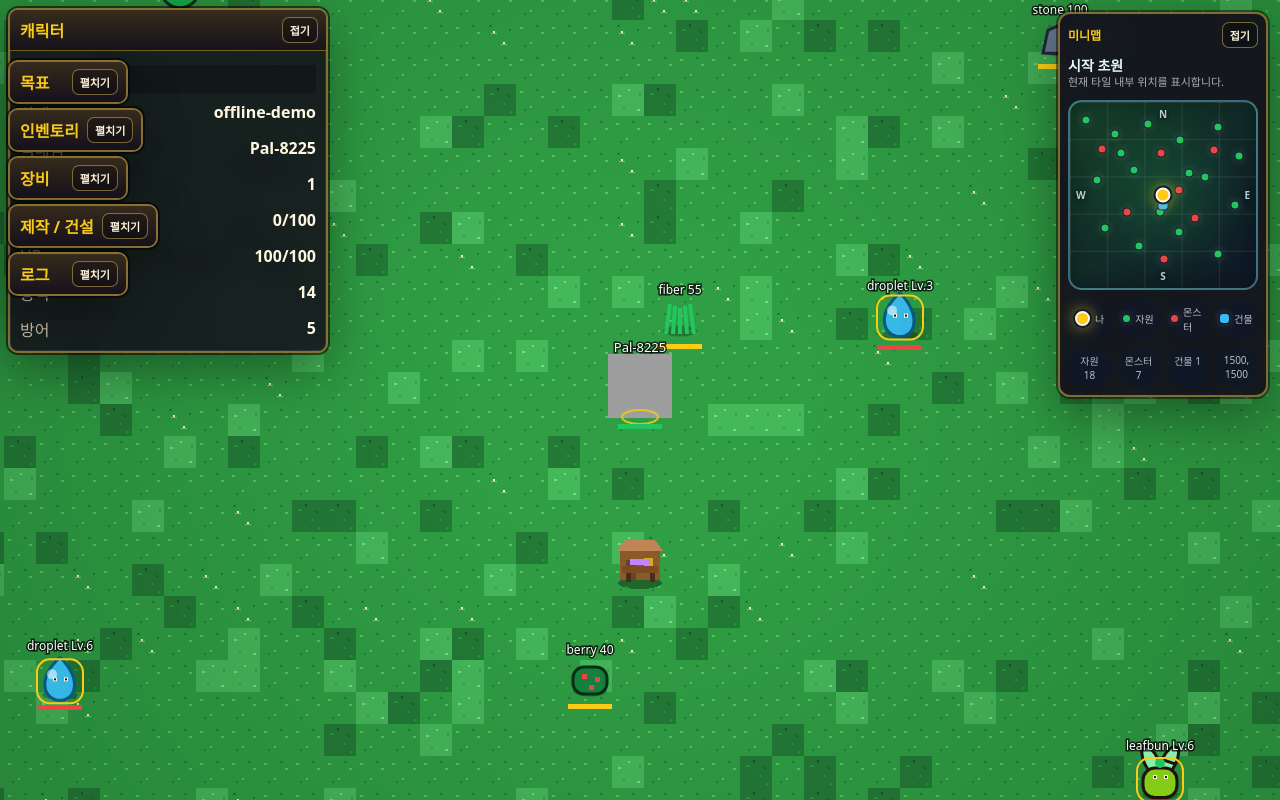
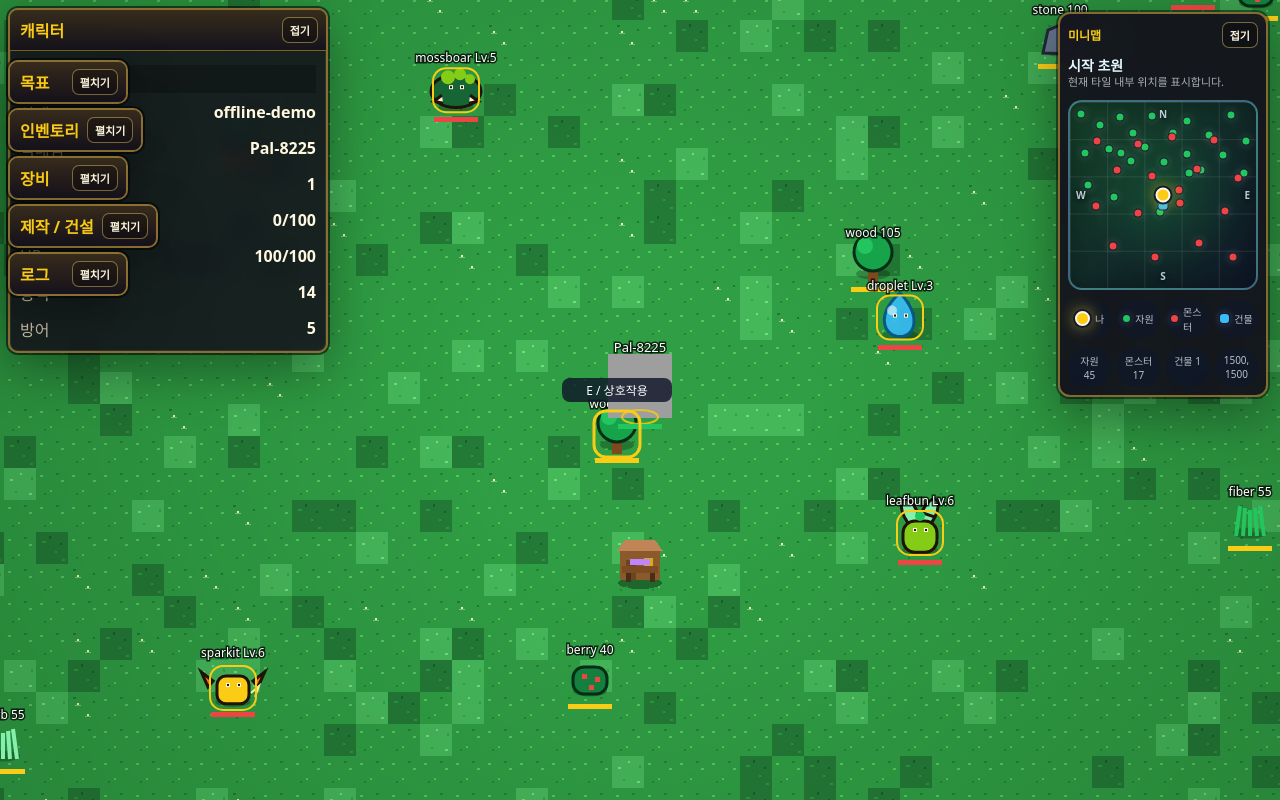
Before and after one commit to winzfs/palpalworld, a Next.js app in the folder apps/web/: page / in a window 1280 px wide. Built offline with nearby package versions, Linux system fonts and the light colour scheme.

Commit message:
Greatly increase tile spawn density

```diff
--- a/apps/web/src/features/game/demoWorldSpawns.ts
+++ b/apps/web/src/features/game/demoWorldSpawns.ts
@@ -5,43 +5,95 @@ import { DEFAULT_PLAYER_TILE, getEntityTileById, type MapTileRef } from "../../.
 const demoPlayerId = "demo-player";
 const regionIds = ["starter_meadow", "stone_hills"] as const;
 const tileSize = 3;
+const resourcesPerTile = 42;
+const creaturesPerTile = 16;
 
 const resourceTypesByRegion: Record<string, string[]> = {
-  starter_meadow: ["wood", "wood", "fiber", "stone", "berry", "herb", "wood", "fiber", "stone", "berry"],
-  stone_hills: ["stone", "ore", "coal", "stone", "ore", "stone", "coal", "ore", "stone", "ore"],
+  starter_meadow: [
+    "wood", "wood", "wood", "fiber", "fiber", "stone", "berry", "berry", "herb", "wood", "fiber", "stone",
+  ],
+  stone_hills: [
+    "stone", "stone", "stone", "ore", "ore", "ore", "coal", "coal", "stone", "ore", "stone", "coal",
+  ],
 };
 
 const creatureTypesByRegion: Record<string, string[]> = {
-  starter_meadow: ["leafbun", "droplet", "sparkit", "leafbun", "droplet"],
-  stone_hills: ["rockturtle", "moleminer", "sparkit", "rockturtle", "moleminer"],
+  starter_meadow: ["leafbun", "leafbun", "droplet", "sparkit", "leafbun", "droplet", "sparkit", "mossboar"],
+  stone_hills: ["rockturtle", "rockturtle", "moleminer", "sparkit", "rockturtle", "moleminer", "moleminer", "sparkit"],
 };
 
 const resourcePositions = [
-  { x: 260, y: 300 },
-  { x: 720, y: 520 },
-  { x: 1250, y: 360 },
-  { x: 1780, y: 620 },
-  { x: 2380, y: 410 },
-  { x: 2720, y: 880 },
-  { x: 430, y: 1260 },
-  { x: 1040, y: 1100 },
-  { x: 1540, y: 1420 },
-  { x: 2180, y: 1220 },
-  { x: 2660, y: 1660 },
-  { x: 560, y: 2040 },
-  { x: 1120, y: 2320 },
-  { x: 1760, y: 2100 },
-  { x: 2380, y: 2460 },
+  { x: 210, y: 250 },
+  { x: 470, y: 390 },
+  { x: 760, y: 230 },
+  { x: 1050, y: 460 },
+  { x: 1320, y: 280 },
+  { x: 1630, y: 520 },
+  { x: 1940, y: 300 },
+  { x: 2260, y: 500 },
+  { x: 2580, y: 270 },
+  { x: 2820, y: 660 },
+  { x: 270, y: 820 },
+  { x: 620, y: 740 },
+  { x: 940, y: 900 },
+  { x: 1240, y: 760 },
+  { x: 1520, y: 980 },
+  { x: 1840, y: 820 },
+  { x: 2160, y: 1040 },
+  { x: 2480, y: 900 },
+  { x: 2780, y: 1160 },
+  { x: 350, y: 1320 },
+  { x: 720, y: 1480 },
+  { x: 1080, y: 1280 },
+  { x: 1420, y: 1550 },
+  { x: 1760, y: 1350 },
+  { x: 2100, y: 1580 },
+  { x: 2460, y: 1420 },
+  { x: 2800, y: 1740 },
+  { x: 260, y: 1960 },
+  { x: 570, y: 2140 },
+  { x: 910, y: 1900 },
+  { x: 1260, y: 2220 },
+  { x: 1600, y: 2020 },
+  { x: 1940, y: 2300 },
+  { x: 2280, y: 2100 },
+  { x: 2620, y: 2380 },
+  { x: 360, y: 2660 },
+  { x: 740, y: 2520 },
+  { x: 1110, y: 2760 },
+  { x: 1480, y: 2580 },
+  { x: 1860, y: 2760 },
+  { x: 2240, y: 2580 },
+  { x: 2680, y: 2740 },
 ] as const;
 
 const creaturePositions = [
-  { x: 520, y: 760 },
-  { x: 1460, y: 820 },
-  { x: 2320, y: 780 },
-  { x: 920, y: 1780 },
-  { x: 2020, y: 1880 },
-  { x: 1520, y: 2540 },
+  { x: 430, y: 610 },
+  { x: 1040, y: 620 },
+  { x: 1680, y: 600 },
+  { x: 2320, y: 620 },
+  { x: 720, y: 1080 },
+  { x: 1360, y: 1140 },
+  { x: 2060, y: 1120 },
+  { x: 2680, y: 1240 },
+  { x: 470, y: 1660 },
+  { x: 1110, y: 1740 },
+  { x: 1760, y: 1680 },
+  { x: 2440, y: 1780 },
+  { x: 720, y: 2320 },
+  { x: 1360, y: 2460 },
+  { x: 2040, y: 2320 },
+  { x: 2660, y: 2520 },
 ] as const;
+
+function offsetPosition(position: { x: number; y: number }, tileX: number, tileY: number, index: number) {
+  const jitterX = ((tileX * 97 + tileY * 53 + index * 37) % 121) - 60;
+  const jitterY = ((tileX * 43 + tileY * 89 + index * 29) % 121) - 60;
+  return {
+    x: Math.max(160, Math.min(2840, position.x + jitterX)),
+    y: Math.max(160, Math.min(2840, position.y + jitterY)),
+  };
+}
 
 function cloneResourceNode(node: ResourceNodeState): ResourceNodeState {
   const currentTile = getEntityTileById(node.id);
@@ -70,16 +122,16 @@ function cloneCreatureSpawn(spawn: (typeof STARTER_CREATURE_SPAWNS)[number]): Cr
 
 function makeResource(regionId: string, tileX: number, tileY: number, index: number): ResourceNodeState {
   const resourceTypes = resourceTypesByRegion[regionId] ?? resourceTypesByRegion.starter_meadow;
-  const resourceType = resourceTypes[index % resourceTypes.length];
-  const base = resourcePositions[(index + tileX * 4 + tileY * 7) % resourcePositions.length];
+  const resourceType = resourceTypes[(index + tileX + tileY * 2) % resourceTypes.length];
+  const base = resourcePositions[index % resourcePositions.length];
   const currentTile: MapTileRef = { regionId, tileX, tileY } as MapTileRef;
   const amount = resourceType === "fiber" || resourceType === "berry" || resourceType === "herb" ? 55 : resourceType === "ore" ? 130 : resourceType === "coal" ? 115 : 105;
 
   return {
-    id: `res-${regionId}-${tileX}-${tileY}-${resourceType}-dense-${index}`,
+    id: `res-${regionId}-${tileX}-${tileY}-${resourceType}-ultra-${index}`,
     regionId,
     resourceType,
-    position: { x: base.x, y: base.y },
+    position: offsetPosition(base, tileX, tileY, index),
     currentTile,
     remainingAmount: amount,
     maxAmount: amount,
@@ -88,23 +140,23 @@ function makeResource(regionId: string, tileX: number, tileY: number, index: num
 
 function makeCreature(regionId: string, tileX: number, tileY: number, index: number): CreaturePublicState {
   const creatureTypes = creatureTypesByRegion[regionId] ?? creatureTypesByRegion.starter_meadow;
-  const speciesId = creatureTypes[index % creatureTypes.length];
-  const base = creaturePositions[(index + tileX * 2 + tileY * 3) % creaturePositions.length];
+  const speciesId = creatureTypes[(index + tileX + tileY) % creatureTypes.length];
+  const base = creaturePositions[index % creaturePositions.length];
   const currentTile: MapTileRef = { regionId, tileX, tileY } as MapTileRef;
   const levelBase = regionId === "stone_hills" ? 9 : 2;
-  const level = levelBase + tileX + tileY + Math.floor(index / 2);
+  const level = levelBase + tileX + tileY + Math.floor(index / 4);
   const maxHp = regionId === "stone_hills" ? 105 + level * 9 : 58 + level * 8;
 
   return {
-    id: `mob-${regionId}-${tileX}-${tileY}-${speciesId}-dense-${index}`,
+    id: `mob-${regionId}-${tileX}-${tileY}-${speciesId}-ultra-${index}`,
     speciesId,
     regionId,
-    position: { x: base.x, y: base.y },
+    position: offsetPosition(base, tileX, tileY, index + 11),
     currentTile,
     level,
     hp: maxHp,
     maxHp,
-    traitIds: index % 3 === 0 ? ["sturdy"] : index % 3 === 1 ? ["nimble"] : ["brave"],
+    traitIds: index % 4 === 0 ? ["sturdy"] : index % 4 === 1 ? ["nimble"] : index % 4 === 2 ? ["brave"] : ["hard_worker"],
   } as CreaturePublicState;
 }
 
@@ -113,7 +165,7 @@ export function createTileBasedDemoResources(): ResourceNodeState[] {
   for (const regionId of regionIds) {
     for (let tileY = 0; tileY < tileSize; tileY += 1) {
       for (let tileX = 0; tileX < tileSize; tileX += 1) {
-        for (let index = 0; index < 15; index += 1) {
+        for (let index = 0; index < resourcesPerTile; index += 1) {
           resources.push(makeResource(regionId, tileX, tileY, index));
         }
       }
@@ -127,7 +179,7 @@ export function createTileBasedDemoCreatures(): CreaturePublicState[] {
   for (const regionId of regionIds) {
     for (let tileY = 0; tileY < tileSize; tileY += 1) {
       for (let tileX = 0; tileX < tileSize; tileX += 1) {
-        for (let index = 0; index < 6; index += 1) {
+        for (let index = 0; index < creaturesPerTile; index += 1) {
           creatures.push(makeCreature(regionId, tileX, tileY, index));
         }
       }
```
